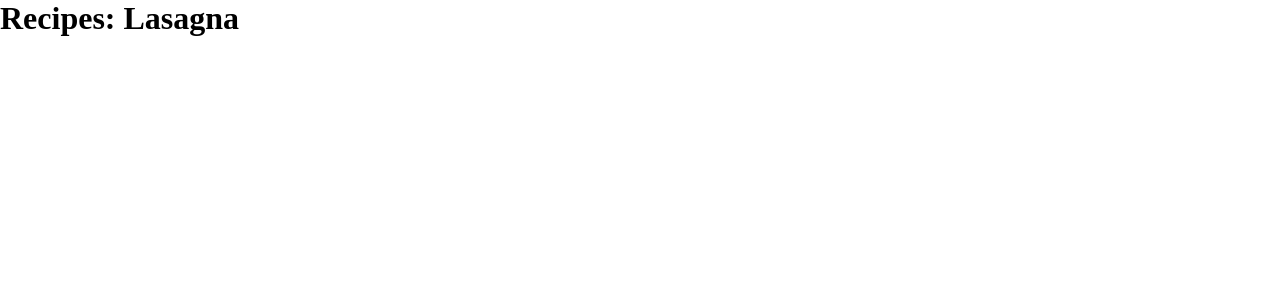
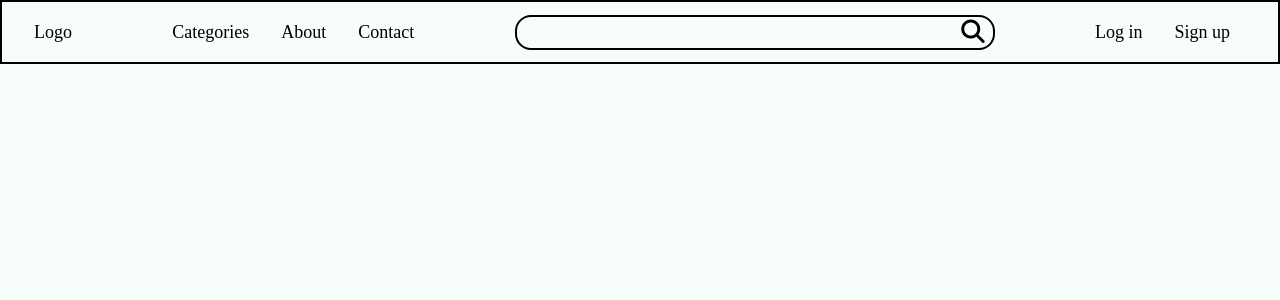
Before and after one commit to rafasilva9537/Recipes-Website, a Django app: page /home/ in a window 1280 px wide. Shown: the top 300 px of the page. Run offline with Django 5.2, Linux system fonts and the light colour scheme; some libraries are stand-ins or nearby versions.

Commit message:
Creating header (navbar)

```diff
--- a/recipes/templates/recipes/pages/home.html
+++ b/recipes/templates/recipes/pages/home.html
@@ -3,7 +3,25 @@
 <body>
     {# {{}} → use variable from context% #}
 
-    <h1>Recipes: {{name}}</h1>
+    <header>
+        <nav class="nav-container">
+            <div class="logo">Logo</div>
+            <ul class="menu">
+                <li class="menu-item">Categories</li>
+                <li class="menu-item">About</li>
+                <li class="menu-item">Contact</li>
+            </ul>
+            <form action="" class="search-form">
+                <input type="search" class="search-input">
+                <button type="submit" class="search-button"><i class="fa-solid fa-magnifying-glass"></i></button>
+            </form>
+            <ul class="auth-container">
+                <li>Log in</li>
+                <li>Sign up</li>
+            </ul>
+        </nav>
+    </header>
+
 </body>
 
 </html>
--- a/recipes/templates/recipes/partials/head.html
+++ b/recipes/templates/recipes/partials/head.html
@@ -6,7 +6,15 @@
     <meta name="viewport" content="width=device-width, initial-scale=1.0">
     <title>Recipes</title>
 
-
+    <link rel="stylesheet" href="https://cdnjs.cloudflare.com/ajax/libs/font-awesome/6.6.0/css/fontawesome.min.css"
+        integrity="sha512-B46MVOJpI6RBsdcU307elYeStF2JKT87SsHZfRSkjVi4/iZ3912zXi45X5/CBr/GbCyLx6M1GQtTKYRd52Jxgw=="
+        crossorigin="anonymous" referrerpolicy="no-referrer" />
+    <link rel="stylesheet" href="https://cdnjs.cloudflare.com/ajax/libs/font-awesome/6.6.0/css/solid.min.css"
+        integrity="sha512-/r+0SvLvMMSIf41xiuy19aNkXxI+3zb/BN8K9lnDDWI09VM0dwgTMzK7Qi5vv5macJ3VH4XZXr60ip7v13QnmQ=="
+        crossorigin="anonymous" referrerpolicy="no-referrer" />
+    <script src="https://cdnjs.cloudflare.com/ajax/libs/font-awesome/6.6.0/js/brands.min.js"
+        integrity="sha512-N5K6sQXjzT79tR16zvBu7B0AqvYtHKvk3+eKuQWoVNQDGU5kR9W8OP3CTYtm3vVM2EtObrmtm0Jup17F718OyA=="
+        crossorigin="anonymous" referrerpolicy="no-referrer"></script>
 </head>
 
 <style>
@@ -23,4 +31,71 @@
         padding: 0;
         box-sizing: border-box;
     }
+
+    body {
+        background-color: var(--color-background);
+    }
+
+    header {
+        height: 4rem;
+        border: 2px solid;
+        display: flex;
+        justify-content: center;
+    }
+
+    .nav-container {
+        width: 95%;
+        display: flex;
+        align-items: center;
+        justify-content: space-between;
+        font-size: large;
+    }
+
+    .menu {
+        display: flex;
+        list-style: none;
+    }
+
+    .menu li {
+        margin: 0 1rem;
+    }
+
+    .auth-container {
+        display: flex;
+        list-style: none;
+    }
+
+    .auth-container li {
+        padding: 15px 0;
+        margin: 0 1rem;
+    }
+
+    .search-form {
+        position: relative;
+        border: 2px solid;
+        border-radius: 16px;
+        width: 30rem;
+    }
+
+    .search-input,
+    .search-button {
+        background: none;
+        border: none;
+        outline: none;
+    }
+
+    .search-input {
+        width: 95%;
+        padding: .5rem;
+    }
+
+    .search-button {
+        padding-top: .1rem;
+        padding-right: .5rem;
+        top: 0;
+        bottom: 0;
+        right: 0;
+        position: absolute;
+        font-size: 1.3em;
+    }
 </style>
```
